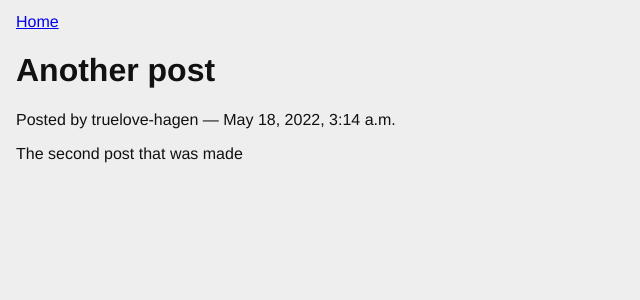
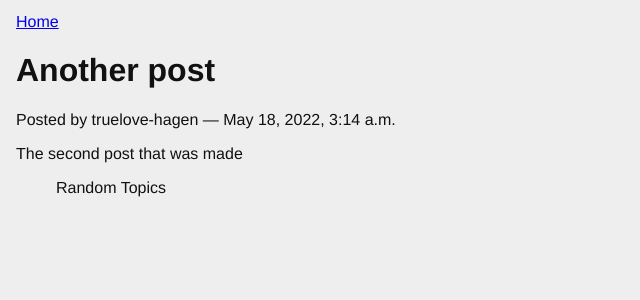
Before and after one commit to tylerWVUhagen/django-blog, a Django app: page /posts/2 in a window 1280 px wide. Shown: the part 20-320 px from the top of the page, without its empty margins (0-640 px from the left). Run offline with Django 4.2, Linux system fonts and the light colour scheme; data comes from the database, SQL or seed files in the repository; both versions use the stored data as it was after the commit.

Commit message:
cleaned up errors from assignment 7

```diff
--- a/blogging/admin.py
+++ b/blogging/admin.py
@@ -15,7 +15,7 @@ class CategoryInline(admin.TabularInline):
 
 @admin.register(Post)
 class PostAdmin(admin.ModelAdmin):
-    model = Post
+    # model = Post
     inlines = [
         CategoryInline,
     ]
--- a/blogging/templates/blogging/detail.html
+++ b/blogging/templates/blogging/detail.html
@@ -9,4 +9,9 @@
 <div class="post-body">
     {{ post.text }}
 </div>
+<ul class="categories">
+    {% for category in post.categories.all %}
+    <li>{{ category }}</li>
+    {% endfor %}
+</ul>
 {% endblock %}
--- a/blogging/templates/blogging/list.html
+++ b/blogging/templates/blogging/list.html
@@ -11,6 +11,11 @@
             <div class="post_body">
                 {{ post.text }}
             </div>
+            <ul class="categories">
+                {% for categor in post.categories.all %}
+                <li>{{ category }}</li>
+                {% endfor %}
+            </ul>
         </div>
     {% endfor %}
 {% endblock %}
```
Also changed, not shown: db.sqlite3.
